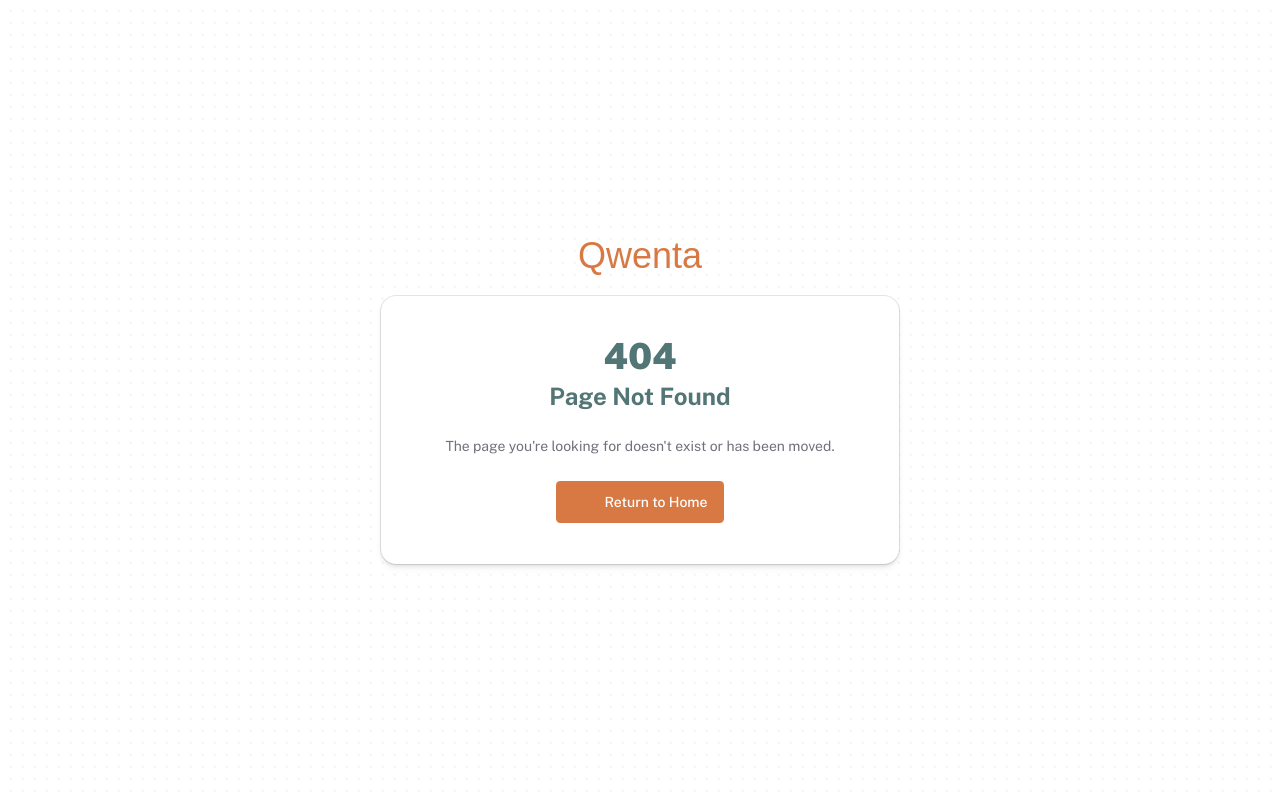
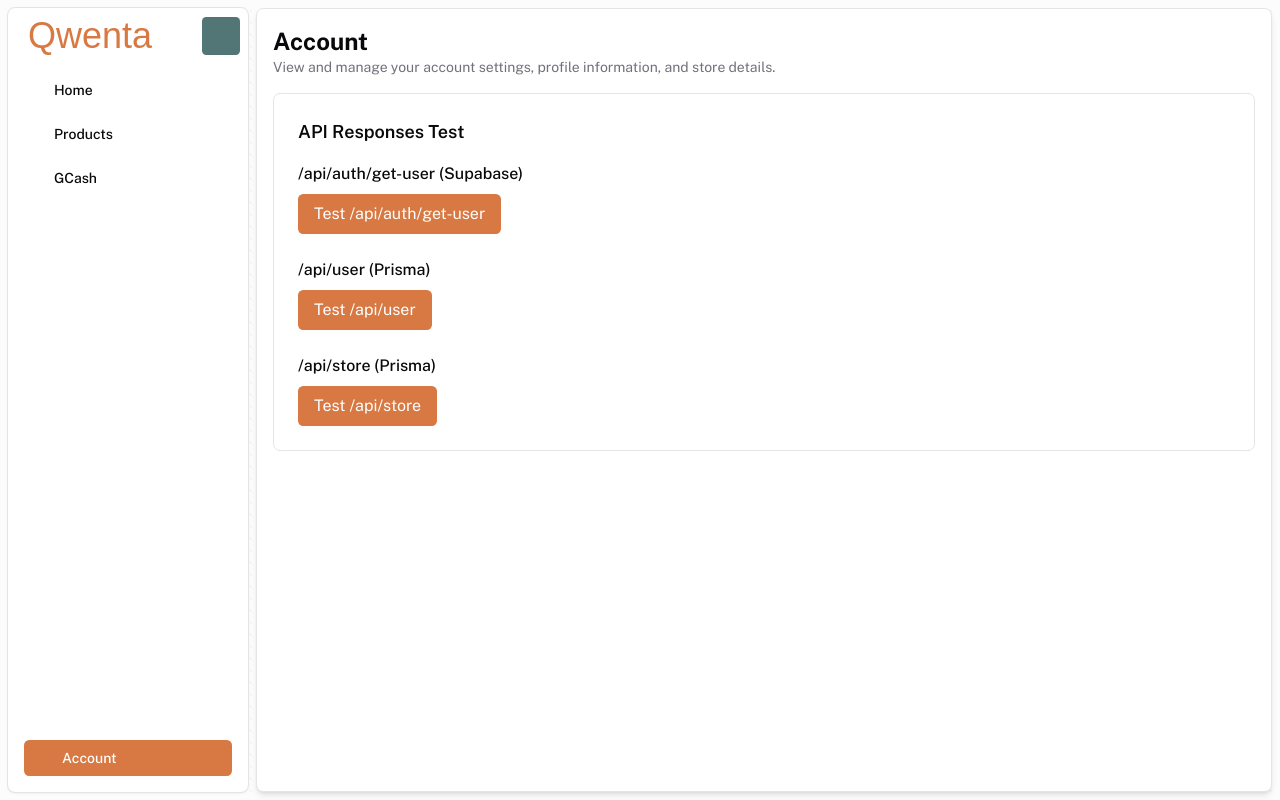
Before and after one commit to quinchy/Sari-Sari-POS, a Next.js app: page /account in a window 1280 px wide. Before the commit this address had no page. Built offline with nearby package versions, Linux system fonts and the light colour scheme; some icons are missing; a web font is replaced by a local one.

Commit message:
feat: create AccountPage component with API testing functionality

```diff
--- /dev/null
+++ b/src/app/(dashboard)/account/page.tsx
@@ -0,0 +1,61 @@
+"use client";
+
+import AppHeader from "@/components/layout/app-header";
+
+export default function AccountPage() {
+  return (
+    <main className="flex flex-col gap-4">
+      <AppHeader
+        title="Account"
+        description="View and manage your account settings, profile information, and store details."
+      />
+      <div className="space-y-4">
+        <section className="rounded-lg border bg-card p-6">
+          <h2 className="text-lg font-semibold mb-4">API Responses Test</h2>
+
+          <div className="space-y-6">
+            <div>
+              <h3 className="font-medium mb-2">
+                /api/auth/get-user (Supabase)
+              </h3>
+              <ApiTestButton endpoint="/api/auth/get-user" />
+            </div>
+
+            <div>
+              <h3 className="font-medium mb-2">/api/user (Prisma)</h3>
+              <ApiTestButton endpoint="/api/user" />
+            </div>
+
+            <div>
+              <h3 className="font-medium mb-2">/api/store (Prisma)</h3>
+              <ApiTestButton endpoint="/api/store" />
+            </div>
+          </div>
+        </section>
+      </div>
+    </main>
+  );
+}
+
+function ApiTestButton({ endpoint }: { endpoint: string }) {
+  const handleTest = async () => {
+    try {
+      const response = await fetch(endpoint);
+      const data = await response.json();
+      console.log(`${endpoint}:`, data);
+      alert(JSON.stringify(data, null, 2));
+    } catch (error) {
+      console.error(`${endpoint} error:`, error);
+      alert(`Error: ${error}`);
+    }
+  };
+
+  return (
+    <button
+      onClick={handleTest}
+      className="px-4 py-2 bg-primary text-primary-foreground rounded-md hover:opacity-90 transition-opacity"
+    >
+      Test {endpoint}
+    </button>
+  );
+}
```
